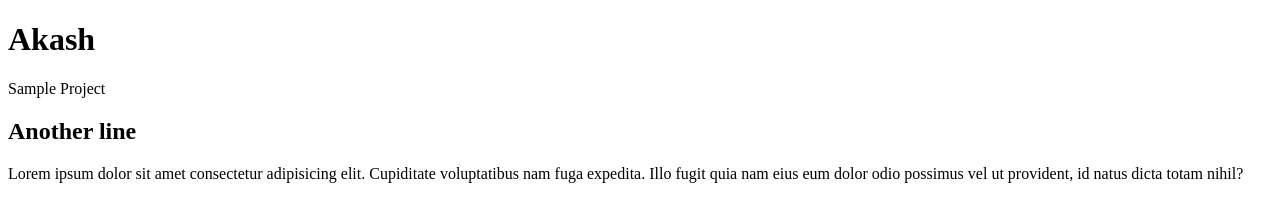
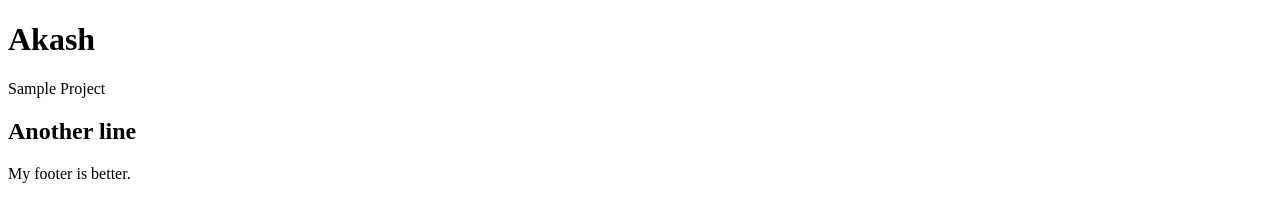
Before and after one commit to akashkumarpsiog/GitPrac, a plain HTML site: page index.html in a window 1280 px wide. Drawn offline with Linux system fonts and the light colour scheme.

Commit message:
Improved footer

```diff
--- a/index.html
+++ b/index.html
@@ -3,11 +3,12 @@
 <head>
   <title>My Project</title>
 </head>
+
 <body>
   <h1>Akash</h1>
   <p>Sample Project</p>
   <h2>Another line</h2>
-  <p> Lorem ipsum dolor sit amet consectetur adipisicing elit. Cupiditate voluptatibus nam fuga expedita. Illo fugit quia nam eius eum dolor odio possimus vel ut provident, id natus dicta totam nihil?</p>
 </body>
 
+<footer>My footer is better.</footer>
 </html>
```
